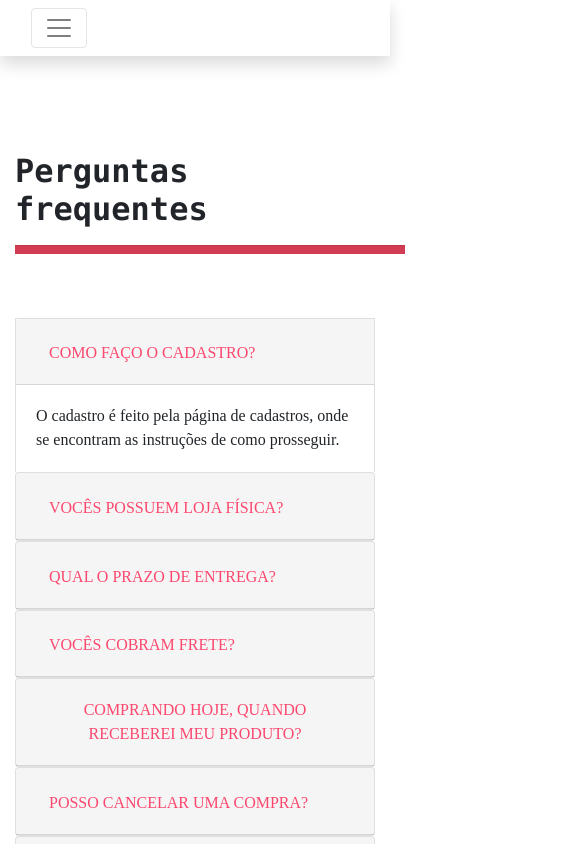
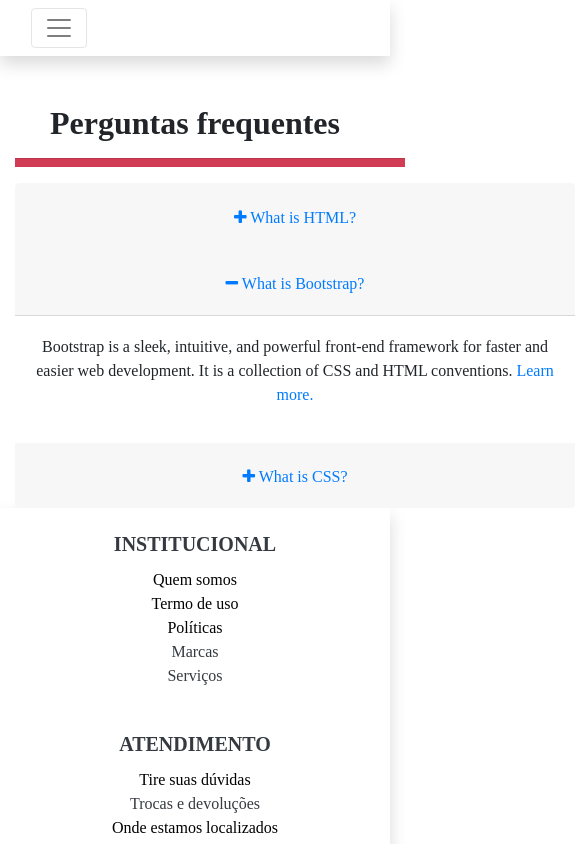
Before and after one commit to rafaelaoliveirap/Fancybox-angular, an Angular app in the folder fancyBox/: page /faq in a window 390 px wide. Shown: the top 844 px of the page, 575 px wide, since content can reach past the window. Built offline with nearby package versions, Linux system fonts and the light colour scheme; a web font is replaced by a local one.

Commit message:
FAQ e sobre nós atualizados

```diff
--- a/fancyBox/src/app/faq/faq.component.css
+++ b/fancyBox/src/app/faq/faq.component.css
@@ -1,12 +1,22 @@
 .faq {
-   background-color: rgba(0, 0, 0, 0.041);
+    background-color: rgba(0, 0, 0, 0.041);
+}
 
+.faq button {
+    color: rgb(252, 71, 110);
+}
 
- }
-
- .faq button{
-   color:rgb(252, 71, 110);
- }
- hr{
+hr {
     background-color: rgb(209, 59, 84);
 }
+
+.card {
+    border: 0px;
+    width: 35rem;
+}
+
+.accordion {
+    background-color: white;
+    border-bottom: none;
+    box-shadow: none;
+}
--- a/fancyBox/src/app/faq/faq.component.html
+++ b/fancyBox/src/app/faq/faq.component.html
@@ -1,10 +1,63 @@
 <!-- Inicio do FAQ -->
+<section class="container">
+    <h2 class="font-weight-bolder d-flex justify-content-center pt-5">
+        Perguntas frequentes
+    </h2>
 
-        <section class="container py-5">
-            <h2 class="text-monospace font-weight-bolder d-flex justify-content-center pt-5">
-                Perguntas frequentes
-                </h2>
-                <hr class="d-flex mx-auto col-md-2 py-1"/>
+    <hr class="d-flex mx-auto col-md-2 py-1" />
+
+    <div class="border-0">
+        <div class="accordion text-center" id="accordionExample">
+
+            <div class="card">
+                <div class="card-header" id="headingOne">
+                    <h2 class="mb-0">
+                        <button type="button" class="btn btn-link" data-toggle="collapse" data-target="#collapseOne">
+                        <i class="fa fa-plus"></i> What is HTML?</button>
+                    </h2>
+                </div>
+                <div id="collapseOne" class="collapse" aria-labelledby="headingOne" data-parent="#accordionExample">
+                    <div class="card-body">
+                        <p>HTML stands for HyperText Markup Language. HTML is the standard markup language for describing the structure of web pages. <a href="https://www.tutorialrepublic.com/html-tutorial/" target="_blank">Learn more.</a></p>
+                    </div>
+                </div>
+            </div>
+
+            <div class="card">
+                <div class="card-header" id="headingTwo">
+                    <h2 class="mb-0">
+                        <button type="button" class="btn btn-link collapsed" data-toggle="collapse" data-target="#collapseTwo">
+                        <i class="fa fa-plus"></i> What is Bootstrap?</button>
+                    </h2>
+                </div>
+                <div id="collapseTwo" class="collapse show" aria-labelledby="headingTwo" data-parent="#accordionExample">
+                    <div class="card-body">
+                        <p>Bootstrap is a sleek, intuitive, and powerful front-end framework for faster and easier web development. It is a collection of CSS and HTML conventions. <a href="https://www.tutorialrepublic.com/twitter-bootstrap-tutorial/" target="_blank">Learn more.</a></p>
+                    </div>
+                </div>
+            </div>
+
+            <div class="card">
+                <div class="card-header" id="headingThree">
+                    <h2 class="mb-0">
+                        <button type="button" class="btn btn-link collapsed" data-toggle="collapse" data-target="#collapseThree"><i class="fa fa-plus"></i> What is CSS?</button>
+                    </h2>
+                </div>
+                <div id="collapseThree" class="collapse" aria-labelledby="headingThree" data-parent="#accordionExample">
+                    <div class="card-body">
+                        <p>CSS stands for Cascading Style Sheet. CSS allows you to specify various style properties for a given HTML element such as colors, backgrounds, fonts etc. <a href="https://www.tutorialrepublic.com/css-tutorial/" target="_blank">Learn more.</a></p>
+                    </div>
+                </div>
+            </div>
+
+        </div>
+    </div>
+
+</section>
+
+<!--
+
+
             <div class="accordion pt-5" id="accordionExample">
             <div class="card">
                 <div class=" faq card-header" id="headingOne">
@@ -172,4 +225,4 @@ realizarmos a troca.
             </div>
         </div>
 
-         </section>
+         </section> -->
--- a/fancyBox/src/app/sobre-nos/sobre-nos.component.css
+++ b/fancyBox/src/app/sobre-nos/sobre-nos.component.css
@@ -10,14 +10,10 @@
         background-color: #DEF481
     }
 
-    .linha {
-        box-shadow: 0px 2px 3px 1px rgb(216, 113, 185);
-    }
-
     .imgSobre {
         width: 250px;
         height: 200px;
-        border-radius: 50%;
+        border-radius: 75%;
     }
 
     @media(max-width:670px) {
@@ -69,15 +65,13 @@
         /* Safari */
         backface-visibility: hidden;
     }
-    /* Style the front side (fallback if image is missing) */
-
-    .flip-card-front {
-        color: rgb(0, 0, 0);
-    }
-    /* Style the back side */
 
     .flip-card-back {
         background-color: rgba(255, 255, 255, 0.637);
-        color: rgb(0, 0, 0);
         transform: rotateY(180deg);
     }
+
+    .flip-card-back>ul {
+        color: white;
+        list-style-type: none;
+    }
--- a/fancyBox/src/index.html
+++ b/fancyBox/src/index.html
@@ -10,6 +10,7 @@
     <link rel="stylesheet" href="https://cdnjs.cloudflare.com/ajax/libs/font-awesome/4.7.0/css/font-awesome.min.css">
     <link rel="stylesheet" href="https://unpkg.com/aos@next/dist/aos.css" />
     <link href="https://fonts.googleapis.com/css2?family=Baloo+Chettan+2&display=swap" rel="stylesheet">
+    <link rel="stylesheet" href="https://maxcdn.bootstrapcdn.com/font-awesome/4.7.0/css/font-awesome.min.css">
 
 </head>
 
@@ -17,10 +18,27 @@
     <app-root></app-root>
 
     <script src="https://unpkg.com/aos@next/dist/aos.js"></script>
+    <script src="https://ajax.googleapis.com/ajax/libs/jquery/3.3.1/jquery.min.js"></script>
     <script>
+        // Efeito do sobre-nós
         AOS.init({
             offset: 300,
-            duration: 1700,
+            duration: 1850,
+        });
+
+        //efeito do icone do FAQ
+        $(document).ready(function() {
+            // Add minus icon for collapse element which is open by default
+            $(".collapse.show").each(function() {
+                $(this).prev(".card-header").find(".fa").addClass("fa-minus").removeClass("fa-plus");
+            });
+
+            // Toggle plus minus icon on show hide of collapse element
+            $(".collapse").on('show.bs.collapse', function() {
+                $(this).prev(".card-header").find(".fa").removeClass("fa-plus").addClass("fa-minus");
+            }).on('hide.bs.collapse', function() {
+                $(this).prev(".card-header").find(".fa").removeClass("fa-minus").addClass("fa-plus");
+            });
         });
     </script>
 </body>
```
Also changed, not shown: fancyBox/src/app/sobre-nos/sobre-nos.component.html (+128 -93 lines).
